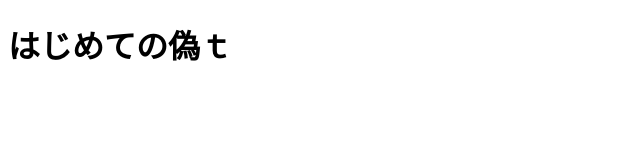
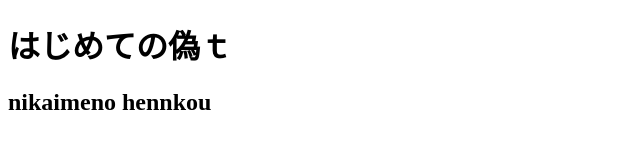
Before and after one commit to hiroakirigit/udemi_bak, a plain HTML site: page index.html in a window 1280 px wide. Shown: the whole page, without its empty margins (0-640 px from the left). Drawn offline with Linux system fonts and the light colour scheme.

Commit message:
h2タグを追記

```diff
--- a/index.html
+++ b/index.html
@@ -8,5 +8,9 @@
 </head>
 <body>
     <h1>はじめての偽ｔ</h1>
+    <h2>nikaimeno
+        hennkou
+
+    </h2>
 </body>
 </html>
```
